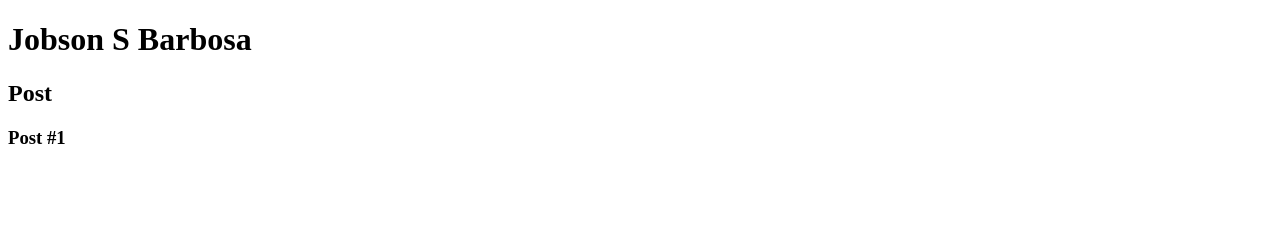
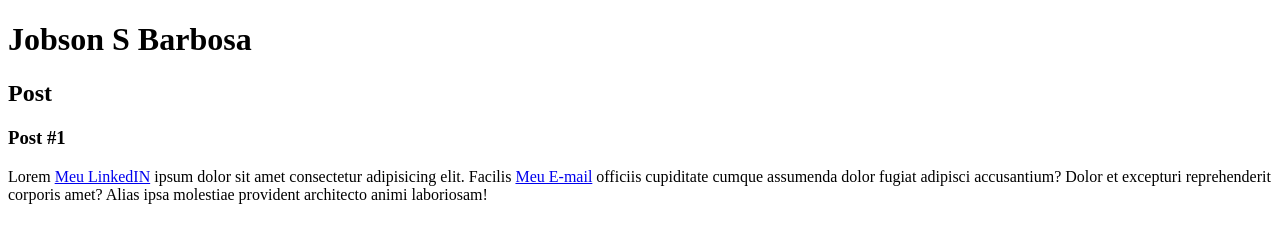
Before and after one commit to jobsonbarbosa/DIO-HTML5, a plain HTML site: page index.html in a window 1280 px wide. Drawn offline with Linux system fonts and the light colour scheme.

Commit message:
Adiciando texto e Link no HTML

```diff
--- a/index.html
+++ b/index.html
@@ -16,6 +16,7 @@
         <article>
             <header>
                 <h3>Post #1</h3>
+                <p>Lorem <a href="https://www.linkedin.com/in/jobson-barbosa-2aa4a214b/" target="_blank">Meu LinkedIN</a> ipsum dolor sit amet consectetur adipisicing elit. Facilis <a href="mailto:jobsonbarvosa86@gmail.com">Meu E-mail</a> officiis cupiditate cumque assumenda dolor fugiat adipisci accusantium? Dolor et excepturi reprehenderit corporis amet? Alias ipsa molestiae provident architecto animi laboriosam!</p>
             </header>
         </article>
         <footer></footer>
```
Also changed, not shown: 1 other file.
